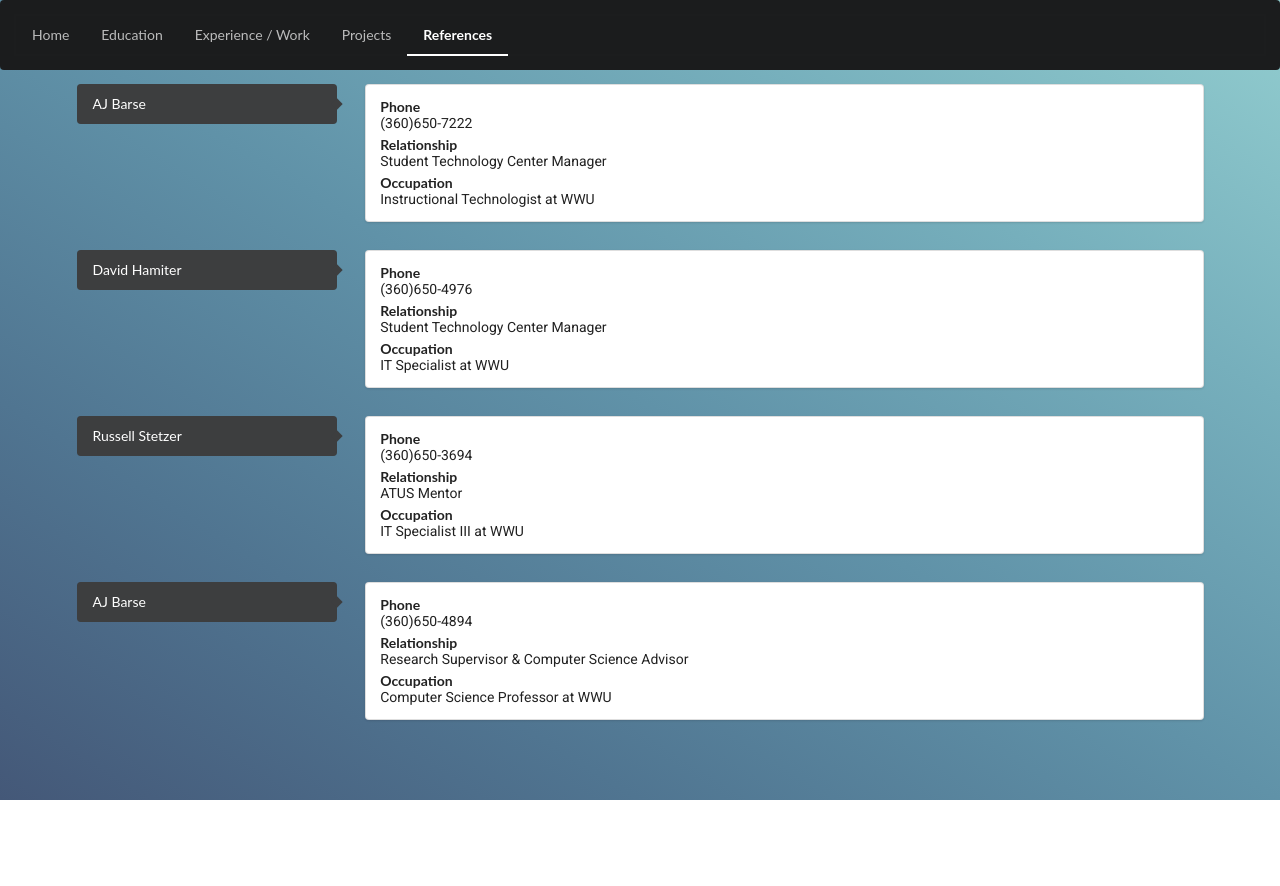
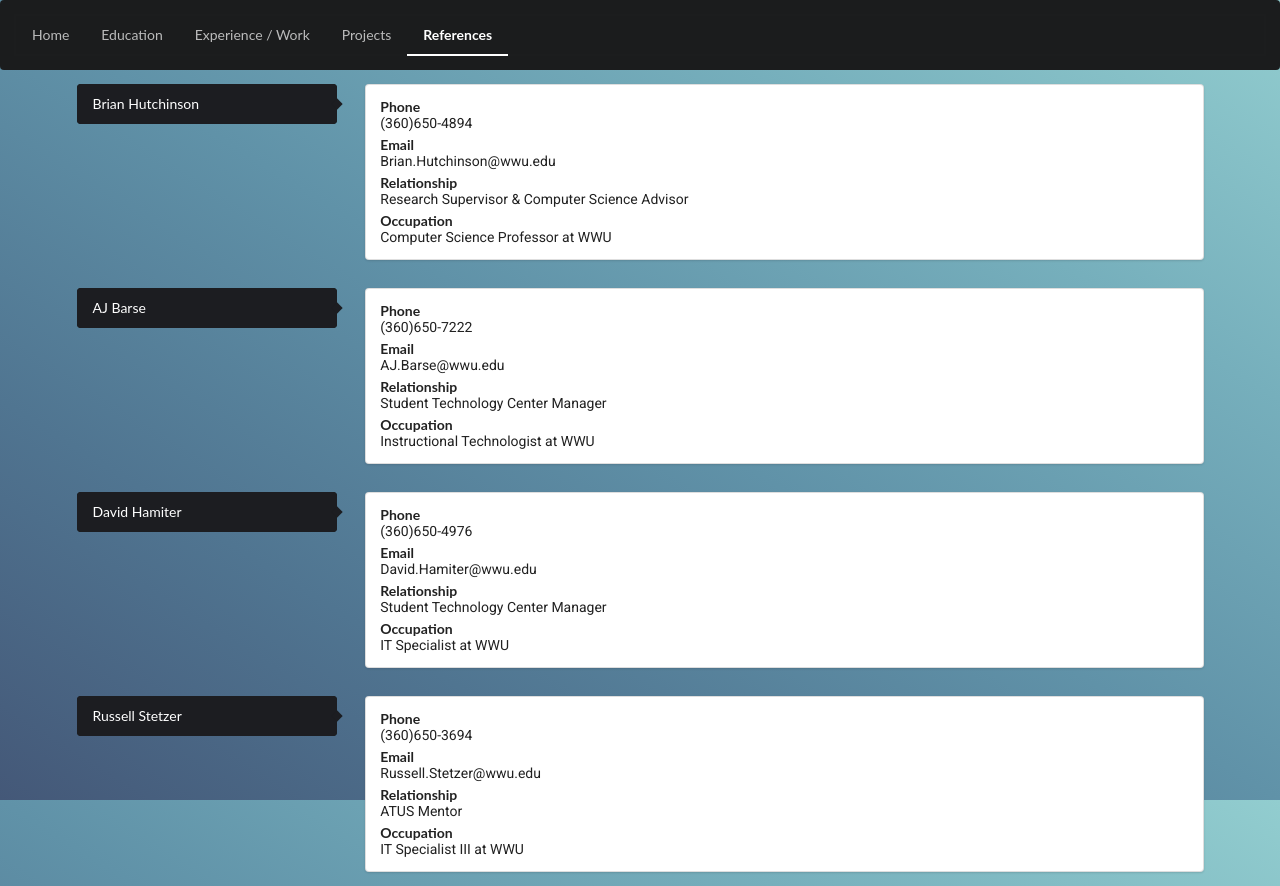
Before and after one commit to zefruis/myweb, a Django app: page /references/ in a window 1280 px wide. Before the commit the page ends 800 px from the top, so only its background shows below. Run offline with Django 3.2, Linux system fonts and the light colour scheme; some libraries are stand-ins or nearby versions.

Commit message:
Change css on the buttons

```diff
--- a/resume/static/resume/css/references.css
+++ b/resume/static/resume/css/references.css
@@ -5,3 +5,16 @@
 #92CDCF - Cyan
 #EEEFF7 - White
 */
+
+.ui.inverted.menu .active.item {
+    background: #1c1D21;
+}
+
+.ui.inverted.pointing.menu .active.item:after {
+    opacity: 1;
+    background: #1c1D21 !important;
+}
+
+.ui.inverted.menu .active.item:hover {
+    background: #31353D;
+}
--- a/resume/templates/references.html
+++ b/resume/templates/references.html
@@ -7,10 +7,42 @@
 
 {% block content %}
 <div class="ui grid container">
+    <!-- Brian Hutchinson -->
+    <div class="four wide column">
+        <div class="ui inverted vertical fluid pointing menu">
+            <a href="https://facultyweb.cs.wwu.edu/~hutchib2/" target="_blank" class="active item">
+                Brian Hutchinson
+            </a>
+        </div>
+    </div>
+
+    <div class="twelve wide stretched column">
+        <div class="ui segment">
+            <div class="ui list">
+                <div class="item">
+                    <div class="header">Phone</div>
+                    (360)650-4894
+                </div>
+                <div class="item">
+                    <div class="header">Email</div>
+                    Brian.Hutchinson@wwu.edu
+                </div>
+                <div class="item">
+                    <div class="header">Relationship</div>
+                    Research Supervisor & Computer Science Advisor
+                </div>
+                <div class="item">
+                    <div class="header">Occupation</div>
+                    Computer Science Professor at WWU
+                </div>
+            </div>
+        </div>
+    </div>
+
     <!-- AJ Barse -->
     <div class="four wide column">
         <div class="ui inverted vertical fluid pointing menu">
-            <a class="active item">
+            <a href="https://www.linkedin.com/in/ajbarse/" target="_blank" class="active item">
                 AJ Barse
             </a>
         </div>
@@ -22,6 +54,10 @@
                 <div class="item">
                     <div class="header">Phone</div>
                     (360)650-7222
+                </div>
+                <div class="item">
+                    <div class="header">Email</div>
+                    AJ.Barse@wwu.edu
                 </div>
                 <div class="item">
                     <div class="header">Relationship</div>
@@ -38,7 +74,7 @@
     <!-- David Hamiter -->
     <div class="four wide column">
         <div class="ui inverted vertical fluid pointing menu">
-            <a class="active item">
+            <a href="https://www.linkedin.com/in/davidhamiter" target="_blank" class="active item">
                 David Hamiter
             </a>
         </div>
@@ -50,6 +86,10 @@
                 <div class="item">
                     <div class="header">Phone</div>
                     (360)650-4976
+                </div>
+                <div class="item">
+                    <div class="header">Email</div>
+                    David.Hamiter@wwu.edu
                 </div>
                 <div class="item">
                     <div class="header">Relationship</div>
@@ -66,7 +106,7 @@
     <!-- Russell Stetzer -->
     <div class="four wide column">
         <div class="ui inverted vertical fluid pointing menu">
-            <a class="active item">
+            <a href="https://adminweb.wwu.edu/fs_directory/Default?first_last=russell+stetzer" target="_blank" class="active item">
                 Russell Stetzer
             </a>
         </div>
@@ -80,6 +120,10 @@
                     (360)650-3694
                 </div>
                 <div class="item">
+                    <div class="header">Email</div>
+                    Russell.Stetzer@wwu.edu
+                </div>
+                <div class="item">
                     <div class="header">Relationship</div>
                     ATUS Mentor
                 </div>
@@ -90,33 +134,5 @@
             </div>
         </div>
     </div>
-
-    <!-- Brian Hutchinson -->
-    <div class="four wide column">
-        <div class="ui inverted vertical fluid pointing menu">
-            <a class="active item">
-                AJ Barse
-            </a>
-        </div>
-    </div>
-
-    <div class="twelve wide stretched column">
-        <div class="ui segment">
-            <div class="ui list">
-                <div class="item">
-                    <div class="header">Phone</div>
-                    (360)650-4894
-                </div>
-                <div class="item">
-                    <div class="header">Relationship</div>
-                    Research Supervisor & Computer Science Advisor
-                </div>
-                <div class="item">
-                    <div class="header">Occupation</div>
-                    Computer Science Professor at WWU
-                </div>
-            </div>
-        </div>
-    </div>
 </div>
 {% endblock content %}
```
